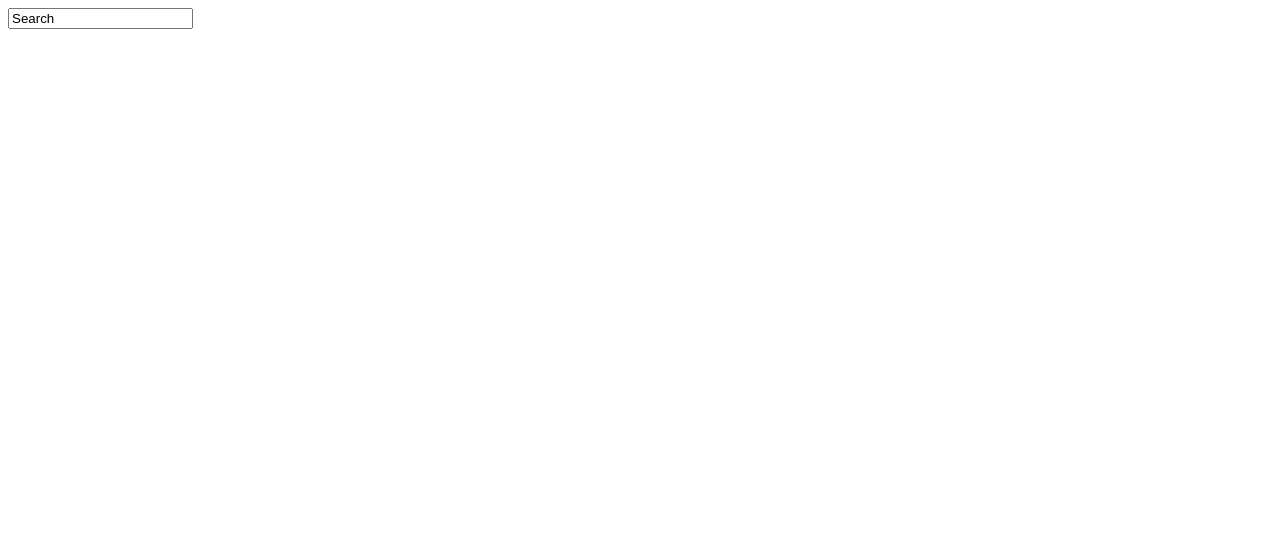
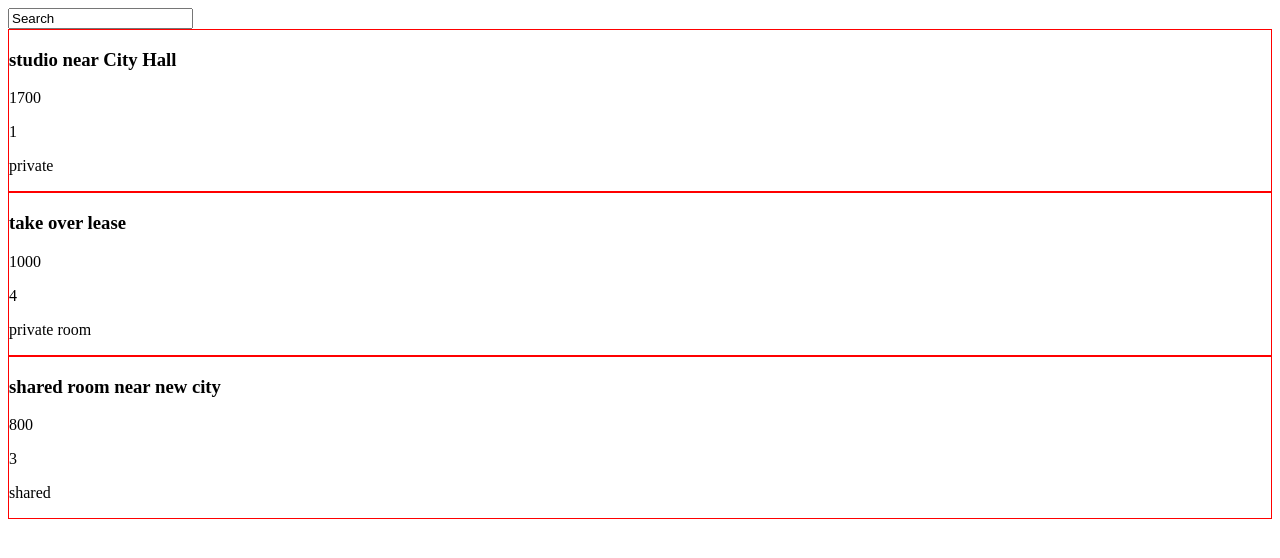
Before and after one commit to stevenjchang/marketplace_app, a React app: page /posts in a window 1280 px wide. Shown: the top 558 px of the page. Built offline with nearby package versions, Linux system fonts and the light colour scheme.

Commit message:
PostDetail

```diff
--- a/client/src/components/PostDetail.js
+++ b/client/src/components/PostDetail.js
@@ -0,0 +1,25 @@
+import React from 'react';
+import PropTypes from 'prop-types';
+
+const styles = {
+  border: '1px solid red'
+}
+
+const PostDetail = ({ listing }) => {
+  let { title, price, bedrooms, sharedType } = listing;
+  return (
+    <>
+      <div style={styles}>
+        <h3>{title}</h3>
+        <p>{price}</p>
+        <p>{bedrooms}</p>
+        <p>{sharedType}</p>
+      </div>
+    </>
+  )
+}
+
+PostDetail.propTypes = {
+}
+
+export default PostDetail;
--- a/client/src/components/PostList.js
+++ b/client/src/components/PostList.js
@@ -1,13 +1,23 @@
 import React from 'react';
 import PropTypes from 'prop-types';
-import { sampleData } from '../sample_data'
+import { sampleData } from '../sample_data';
+
+import PostDetail from './PostDetail';
+
 
 const PostList = ({ posts, getPosts }) => {
   console.log('sampleData ==>', sampleData);
+  const data = JSON.parse(sampleData).data;
+  console.log('data ==>', data.listings.map(item => '1'));
+
   return (
     <>
       <input type="text" value="Search" />
-
+      {
+        data.listings.map((item) => {
+          return (<PostDetail listing={item} />)
+        })
+      }
     </>
   )
 }
--- a/client/src/sample_data.js
+++ b/client/src/sample_data.js
@@ -1,14 +1,14 @@
 const data = {
   listings: [
-    {
-      title: 'title',
-      price: 1400,
-      bedrooms: 3,
-      sharedType: 'shared, private room, private apartment',
-      availableDate: '05/19/2019',
-      contractLength: 'month-to-month, 6 months, 12 months',
-      neighborhood: 'areaA, areaB, areaC'
-    },
+    // {
+    //   title: 'title',
+    //   price: 1400,
+    //   bedrooms: 3,
+    //   sharedType: 'shared, private room, private apartment',
+    //   availableDate: '05/19/2019',
+    //   contractLength: 'month-to-month, 6 months, 12 months',
+    //   neighborhood: 'areaA, areaB, areaC'
+    // },
     {
       title: 'studio near City Hall',
       price: 1700,
```
